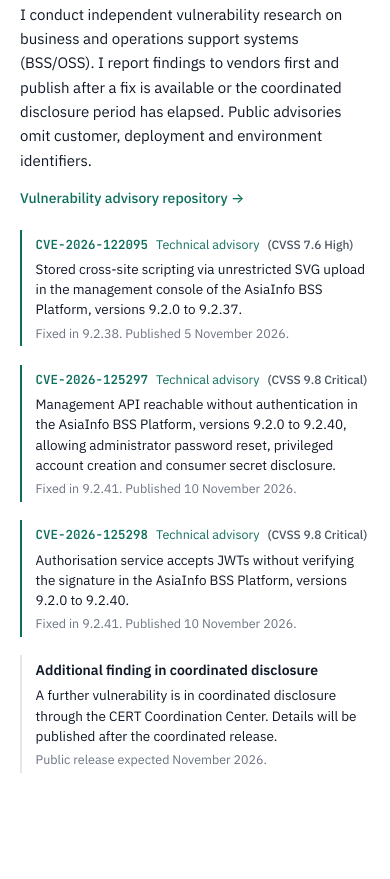
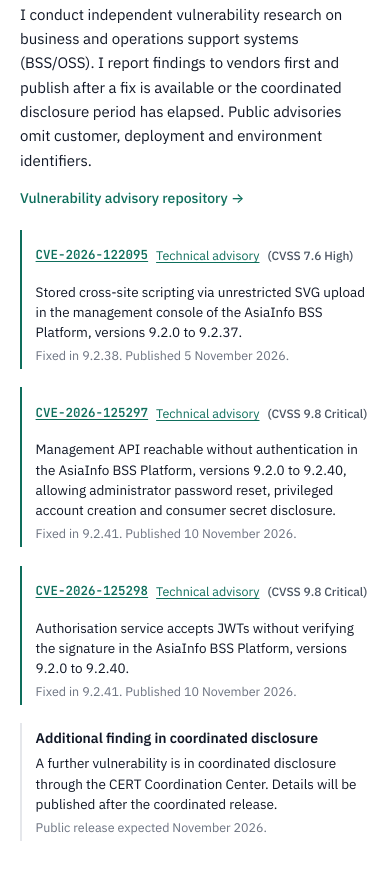
Before and after one commit to trevorkaon/trevorkaon.github.io, a plain HTML site: page index.html in a window 390 px wide. Shown: the part 1794-2673 px from the top of the page. Before the commit the page ends 2615 px from the top, so only its background shows below. Drawn offline with Linux system fonts and the light colour scheme.

Commit message:
Increase mobile advisory link tap targets

```diff
--- a/index.html
+++ b/index.html
@@ -528,6 +528,22 @@
     font-size: 12.5px;
   }
 
+  @media (max-width: 767px) {
+    .advisories-head {
+      align-items: center;
+      row-gap: 0;
+    }
+
+    .advisories-head a {
+      display: inline-flex;
+      align-items: center;
+      min-height: 44px;
+      white-space: nowrap;
+      text-decoration: underline;
+      text-underline-offset: 0.18em;
+    }
+  }
+
   .advisories .sev {
     font-size: 12px;
     font-weight: 500;
```
